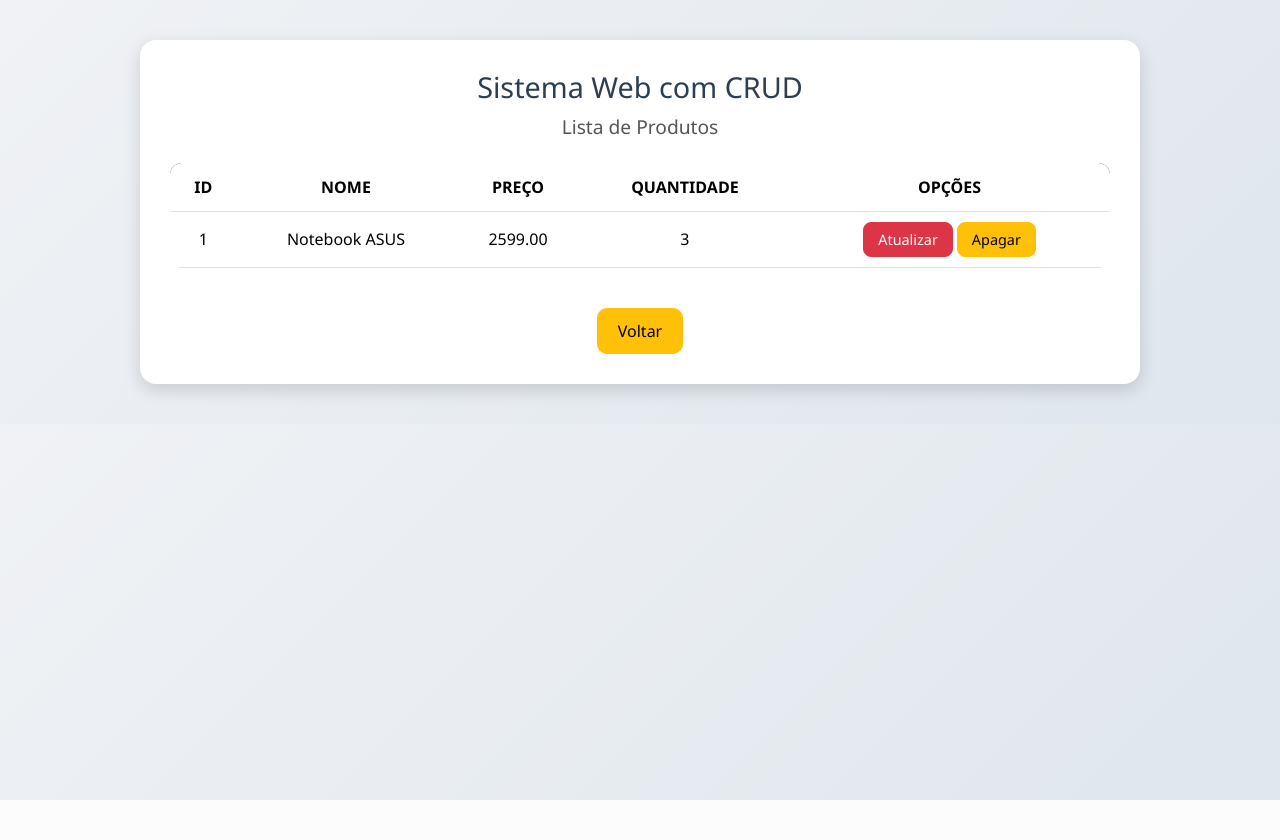
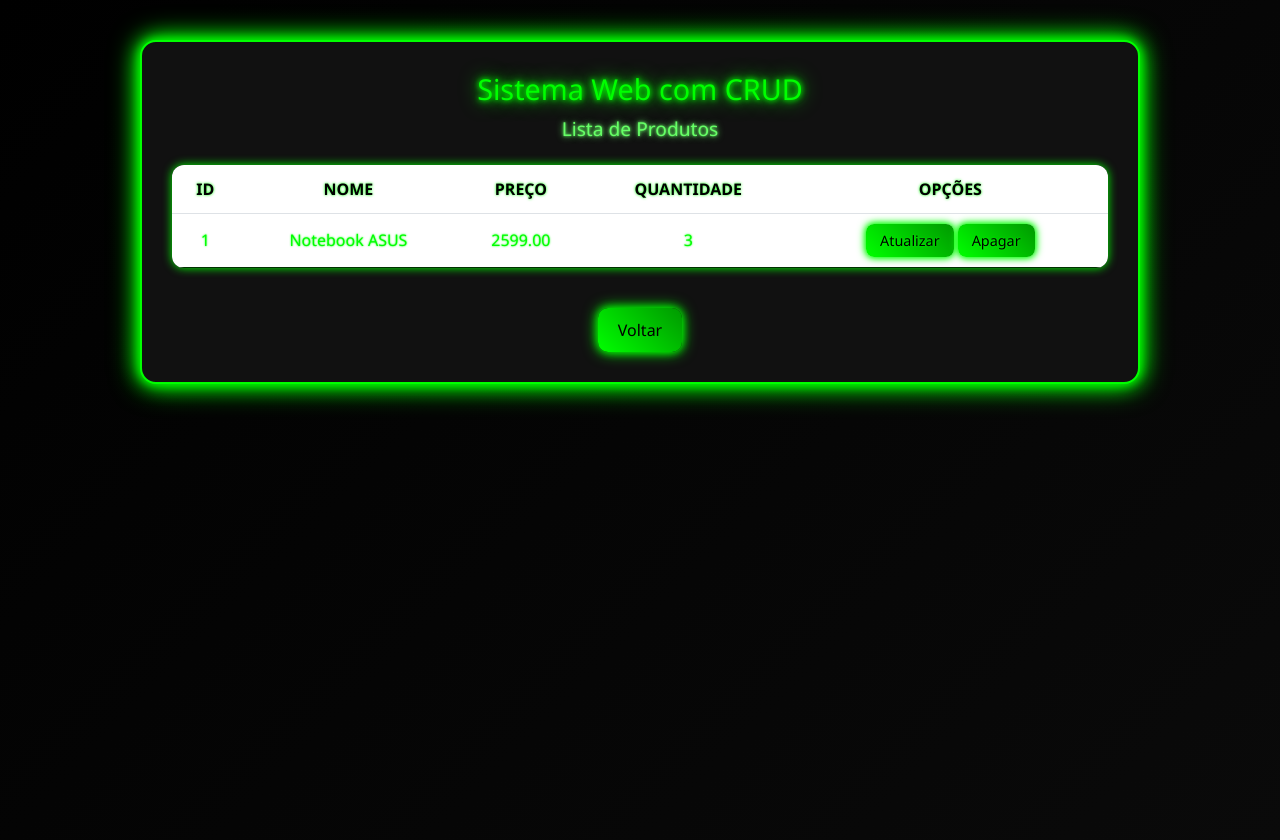
Before and after one commit to LeoTeiSil/loja, a PHP site: page /listar.php in a window 1280 px wide. Before the commit the page ends 800 px from the top, so only its background shows below. Run offline with PHP 8.4, Linux system fonts and the light colour scheme; data comes from the database, SQL or seed files in the repository.

Commit message:
Add files via upload

```diff
--- a/listar.css
+++ b/listar.css
@@ -2,31 +2,43 @@
     margin: 0;
     padding: 0;
     font-family: 'Segoe UI', Tahoma, Geneva, Verdana, sans-serif;
-    background: linear-gradient(135deg, #f0f2f5, #dfe6ed);
-    color: #333;
+    background: linear-gradient(135deg, #000000, #0a0a0a);
+    color: #00ff00;
+    min-height: 100vh;
 }
 
 .container {
-    background: #fff;
+    background: #111111;
     padding: 30px;
     border-radius: 16px;
-    box-shadow: 0 6px 18px rgba(0,0,0,0.15);
+    box-shadow:
+        0 0 10px #00ff00,
+        0 0 20px #00ff00,
+        0 0 30px #00ff00;
     max-width: 1000px;
     margin: 40px auto;
     text-align: center;
+    border: 2px solid #00ff00;
 }
 
 .container h1 {
     font-size: 1.8rem;
-    color: #2c3e50;
+    color: #00ff00;
     margin-bottom: 10px;
+    text-shadow:
+        0 0 5px #00ff00,
+        0 0 10px #00ff00,
+        0 0 20px #00ff00;
 }
 
 .container h2 {
     font-size: 1.2rem;
     font-weight: 400;
-    color: #555;
+    color: #66ff66;
     margin-bottom: 25px;
+    text-shadow:
+        0 0 3px #66ff66,
+        0 0 7px #66ff66;
 }
 
 .table {
@@ -35,24 +47,29 @@
     margin-bottom: 20px;
     border-radius: 12px;
     overflow: hidden;
+    background-color: #111;
+    box-shadow:
+        0 0 10px #00ff00;
 }
 
 .table thead {
-    background-color: #212529;
-    color: #fff;
+    background-color: #003300;
+    color: #00ff00;
 }
 
 .table thead th {
     padding: 12px;
     text-align: center;
+    text-shadow:
+        0 0 3px #00ff00;
 }
 
 .table tbody tr:nth-child(even) {
-    background-color: #f8f9fa;
+    background-color: #002200;
 }
 
 .table tbody tr:hover {
-    background-color: #e9ecef;
+    background-color: #004400;
     transition: background 0.3s ease;
 }
 
@@ -60,6 +77,10 @@
     padding: 10px;
     text-align: center;
     vertical-align: middle;
+    color: #00ff00;
+    text-shadow:
+        0 0 2px #00ff00;
+    border-bottom: 1px solid #003300;
 }
 
 .btn-group a {
@@ -68,11 +89,25 @@
     padding: 6px 14px;
     font-size: 0.9rem;
     transition: transform 0.2s ease, box-shadow 0.2s ease;
+    background: linear-gradient(45deg, #00ff00, #009900);
+    color: #000;
+    text-decoration: none;
+    box-shadow:
+        0 0 6px #00ff00,
+        0 0 10px #00ff00;
+    display: inline-block;
+    cursor: pointer;
+    border: none;
 }
 
 .btn-group a:hover {
     transform: translateY(-2px);
-    box-shadow: 0 4px 10px rgba(0,0,0,0.15);
+    box-shadow:
+        0 0 10px #00ff00,
+        0 0 20px #00ff00,
+        0 0 30px #00ff00;
+    background: linear-gradient(45deg, #00cc00, #004d00);
+    color: #fff;
 }
 
 .container > .btn {
@@ -80,4 +115,22 @@
     border-radius: 10px !important;
     padding: 10px 20px;
     font-size: 1rem;
+    background: linear-gradient(45deg, #00ff00, #009900);
+    color: #000;
+    border: none;
+    box-shadow:
+        0 0 8px #00ff00,
+        0 0 15px #00ff00;
+    cursor: pointer;
+    transition: transform 0.2s ease, box-shadow 0.3s ease, background 0.3s ease;
 }
+
+.container > .btn:hover {
+    transform: translateY(-3px);
+    box-shadow:
+        0 0 12px #00ff00,
+        0 0 25px #00ff00,
+        0 0 35px #00ff00;
+    background: linear-gradient(45deg, #00cc00, #004d00);
+    color: #fff;
+}
```
Also changed, not shown: atualizar.css (+56 -15 lines), cadastro.css (+37 -16 lines), form_atualizar.php (+4 -5 lines), index.css (+32 -7 lines), listar.php (+40 -7 lines).
